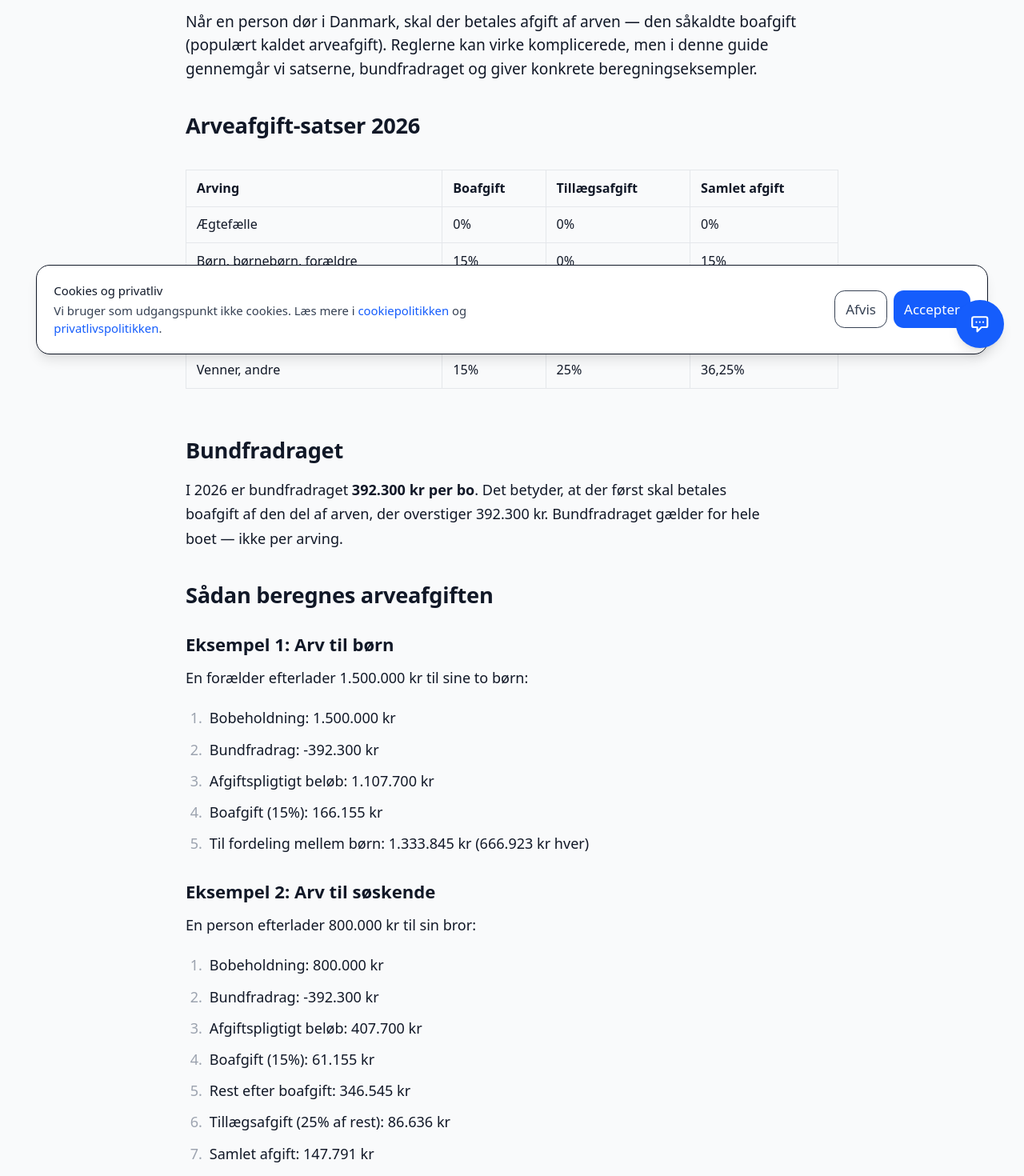
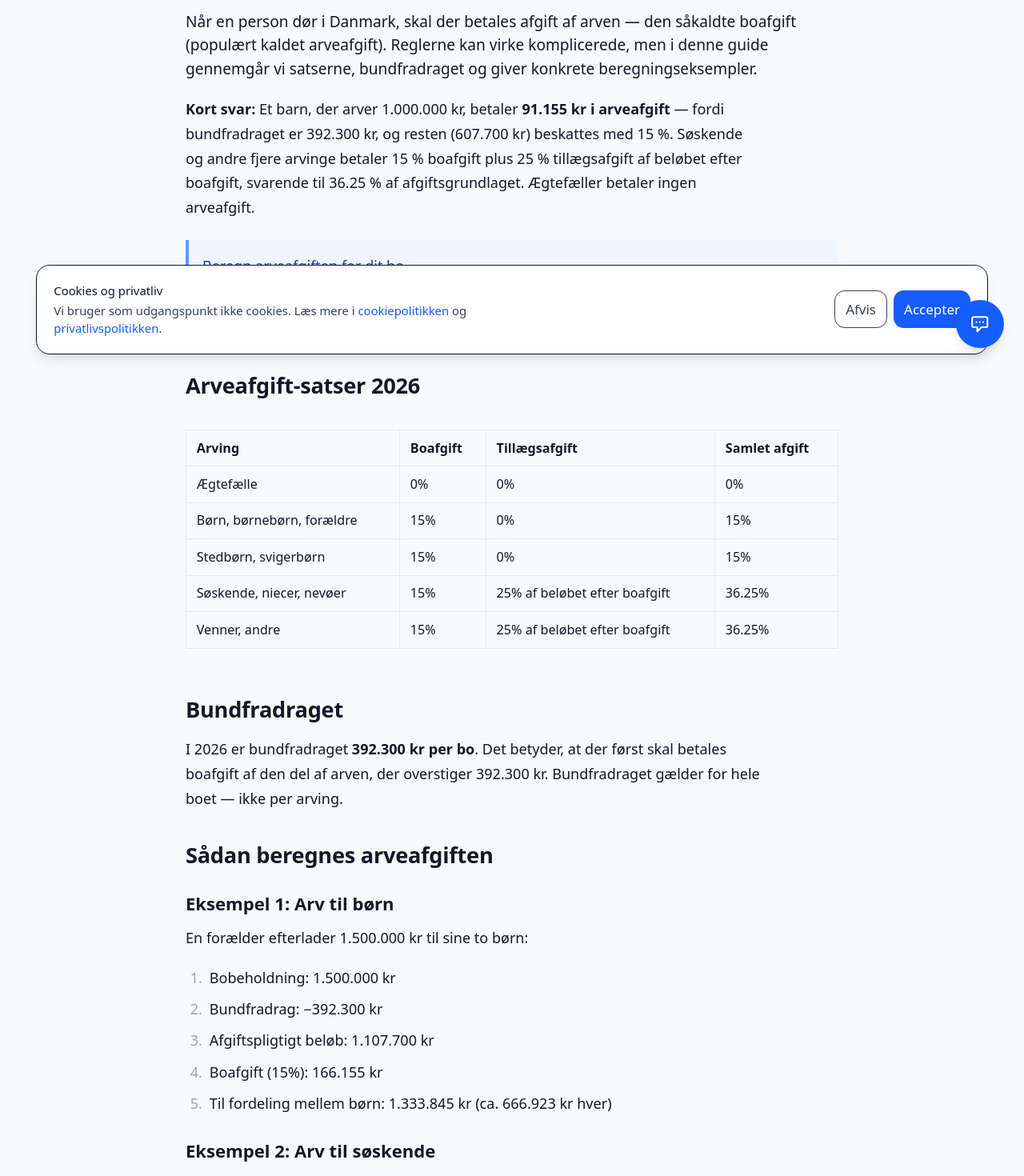
Before and after one commit to mahope/beregner-dk, a Next.js app: page /blog/arveafgift-regler-og-satser in a window 1280 px wide. Shown: the part 340-1810 px from the top of the page at 80% size. Built offline with nearby package versions, Linux system fonts and the light colour scheme.

Commit message:
Ret arveafgift-artiklens eksempel, sats-tabel og gavepåstand

```diff
--- a/src/app/arveafgift/page.tsx
+++ b/src/app/arveafgift/page.tsx
@@ -1,3 +1,4 @@
+import Link from "next/link";
 import { generatePageMetadata } from "@/lib/page-helpers";
 import { getLocale, getCurrentDomainConfig } from "@/lib/get-locale";
 import { getPageData } from "@/lib/page-data";
@@ -151,6 +152,25 @@ export default async function ArveafgiftPage() {
       )}
 
       <section className="mt-12">
+        <div className="bg-blue-50 dark:bg-blue-900/20 border-l-4 border-blue-400 p-4 not-prose">
+          <p className="font-medium text-blue-800 dark:text-blue-300">
+            Læs guiden om regler og satser
+          </p>
+          <p className="text-blue-700 dark:text-blue-400">
+            Vores{" "}
+            <Link
+              href="/blog/arveafgift-regler-og-satser"
+              className="underline font-medium"
+            >
+              guide til arveafgift
+            </Link>{" "}
+            gennemgår bundfradraget, kredsene, tillægsafgiften og to fulde regneeksempler
+            på 1.500.000 kr til børn og 800.000 kr til en søskende.
+          </p>
+        </div>
+      </section>
+
+      <section className="mt-12">
         <h2 className="text-2xl font-bold text-gray-900 mb-6">
           Ofte stillede spørgsmål om arveafgift
         </h2>
--- a/src/app/blog/arveafgift-regler-og-satser/page.tsx
+++ b/src/app/blog/arveafgift-regler-og-satser/page.tsx
@@ -2,15 +2,27 @@ import type { Metadata } from "next";
 import Link from "next/link";
 import { FAQSchema } from "@/components/StructuredData";
 import { getCurrentDomainConfig } from "@/lib/get-locale";
+import { SATSER_2026 } from "@/lib/satser-2026";
+
+const BUNDFRADRAG = SATSER_2026.arveBundfradrag;
+const BOAFGIFT_PCT = Math.round(SATSER_2026.boafgift * 100);
+const TILLAEGS_PCT = Math.round(SATSER_2026.tillaegsboafgift * 100);
+const BUND_FAEDRET = new Intl.NumberFormat("da-DK").format(BUNDFRADRAG);
+// 15 % boafgift + 25 % tillægsafgift af resten = 36,25 % af afgiftsgrundlaget
+const EFFEKTIV_PCT = Math.round(
+  (SATSER_2026.boafgift +
+    SATSER_2026.tillaegsboafgift * (1 - SATSER_2026.boafgift)) *
+    10000,
+) / 100;
 
 export async function generateMetadata(): Promise<Metadata> {
   const dc = await getCurrentDomainConfig();
   const baseUrl = dc.baseUrl;
 
   return {
-    title: "Arveafgift i Danmark: Regler, satser og eksempler",
+    title: "Arveafgift 2026: 1 mio. kr. til børn koster 91.155 kr.",
     description:
-      "Komplet guide til arveafgift (boafgift) i 2026: Bundfradrag, satser for nære og fjerne arvinger, tillægsafgift og beregningseksempler.",
+      "Arveafgift (boafgift) 2026: Et barn arver 1 mio. kr. og betaler 91.155 kr. Se bundfradrag på 392.300 kr, 15 % for nære arvinger og 36,25 % for søskende.",
     keywords: [
       "arveafgift 2026",
       "boafgift 2026",
@@ -22,8 +34,9 @@ export async function generateMetadata(): Promise<Metadata> {
       "boafgift beregning",
     ],
     openGraph: {
-      title: "Arveafgift i Danmark: Regler, satser og eksempler",
-      description: "Alt om arveafgift i 2026 — satser, bundfradrag og beregning.",
+      title: "Arveafgift 2026: 1 mio. kr. til børn koster 91.155 kr.",
+      description:
+        "Arveafgift 2026: 91.155 kr for et barn der arver 1 mio. kr. Bundfradrag, satser og to regneeksempler.",
       url: `${baseUrl}/blog/arveafgift-regler-og-satser`,
       type: "article",
       siteName: dc.siteName,
@@ -39,12 +52,15 @@ const faqItems = [
   {
     question: "Hvad er arveafgiften i Danmark i 2026?",
     answer:
-      "Boafgiften er 15% for nære arvinger (børn, børnebørn, forældre) og 15% + 25% tillægsafgift for fjerne arvinger (søskende, venner). Ægtefæller betaler ingen arveafgift.",
+      "Boafgiften er 15 % for nære arvinger (børn, børnebørn, forældre). Søskende og andre fjere arvinger betaler 15 % boafgift plus 25 % tillægsafgift af beløbet efter boafgift, svarende til 36,25 % af afgiftsgrundlaget. Ægtefæller betaler ingen arveafgift.",
   },
   {
     question: "Hvad er bundfradraget for arveafgift i 2026?",
-    answer:
-      "Bundfradraget (det afgiftsfri beløb) er 392.300 kr i 2026. Det gælder per bo, ikke per arving. Boafgift beregnes kun af beløbet over bundfradraget.",
+    answer: `Bundfradraget (det afgiftsfri beløb) er ${BUND_FAEDRET} kr i 2026. Det gælder per bo, ikke per arving. Boafgift beregnes kun af beløbet over bundfradraget.`,
+  },
+  {
+    question: "Hvad koster arveafgiften, hvis et barn arver 1.000.000 kr?",
+    answer: `Barnet arver 1.000.000 kr. Bundfradraget er ${BUND_FAEDRET} kr, så afgiftsgrundlaget er 607.700 kr. Afgiften er 15 % = 91.155 kr, og barnet modtager 908.845 kr.`,
   },
   {
     question: "Betaler ægtefæller arveafgift?",
@@ -70,7 +86,7 @@ export default function ArveafgiftGuidePage() {
         <header className="mb-8 not-prose">
           <span className="text-sm text-blue-600 dark:text-blue-400 font-medium">Arv & Økonomi</span>
           <h1 className="text-3xl md:text-4xl font-bold mt-2 text-gray-900 dark:text-white">
-            Arveafgift i Danmark: Regler, satser og eksempler
+            Arveafgift 2026: 1 mio. kr. til børn koster 91.155 kr.
           </h1>
           <div className="flex items-center gap-4 text-sm text-gray-500 dark:text-gray-400 mt-4">
             <time dateTime="2026-02-17">17. februar 2026</time>
@@ -84,6 +100,23 @@ export default function ArveafgiftGuidePage() {
           (populært kaldet arveafgift). Reglerne kan virke komplicerede, men i denne guide
           gennemgår vi satserne, bundfradraget og giver konkrete beregningseksempler.
         </p>
+
+        <p>
+          <strong>Kort svar:</strong> Et barn, der arver 1.000.000 kr, betaler{" "}
+          <strong>91.155 kr i arveafgift</strong> — fordi bundfradraget er{" "}
+          {BUND_FAEDRET} kr, og resten (607.700 kr) beskattes med {BOAFGIFT_PCT} %.
+          Søskende og andre fjere arvinge betaler {BOAFGIFT_PCT} % boafgift plus{" "}
+          {TILLAEGS_PCT} % tillægsafgift af beløbet efter boafgift, svarende til{" "}
+          {EFFEKTIV_PCT} % af afgiftsgrundlaget. Ægtefæller betaler ingen arveafgift.
+        </p>
+
+        <div className="bg-blue-50 dark:bg-blue-900/20 border-l-4 border-blue-400 p-4 my-6 not-prose">
+          <p className="font-medium text-blue-800 dark:text-blue-300">Beregn arveafgiften for dit bo</p>
+          <p className="text-blue-700 dark:text-blue-400">
+            <Link href="/arveafgift" className="underline font-medium">Arveafgift-beregneren</Link>{" "}
+            regner bundfradrag, boafgift og tillægsafgift for præcis den arvingstype, du vælger.
+          </p>
+        </div>
 
         <h2>Arveafgift-satser 2026</h2>
         <div className="overflow-x-auto">
@@ -105,27 +138,27 @@ export default function ArveafgiftGuidePage() {
               </tr>
               <tr>
                 <td>Børn, børnebørn, forældre</td>
-                <td>15%</td>
+                <td>{BOAFGIFT_PCT}%</td>
                 <td>0%</td>
-                <td>15%</td>
+                <td>{BOAFGIFT_PCT}%</td>
               </tr>
               <tr>
                 <td>Stedbørn, svigerbørn</td>
-                <td>15%</td>
+                <td>{BOAFGIFT_PCT}%</td>
                 <td>0%</td>
-                <td>15%</td>
+                <td>{BOAFGIFT_PCT}%</td>
               </tr>
               <tr>
                 <td>Søskende, niecer, nevøer</td>
-                <td>15%</td>
-                <td>25%</td>
-                <td>36,25%</td>
+                <td>{BOAFGIFT_PCT}%</td>
+                <td>{TILLAEGS_PCT}% af beløbet efter boafgift</td>
+                <td>{EFFEKTIV_PCT}%</td>
               </tr>
               <tr>
                 <td>Venner, andre</td>
-                <td>15%</td>
-                <td>25%</td>
-                <td>36,25%</td>
+                <td>{BOAFGIFT_PCT}%</td>
+                <td>{TILLAEGS_PCT}% af beløbet efter boafgift</td>
+                <td>{EFFEKTIV_PCT}%</td>
               </tr>
             </tbody>
           </table>
@@ -133,8 +166,8 @@ export default function ArveafgiftGuidePage() {
 
         <h2>Bundfradraget</h2>
         <p>
-          I 2026 er bundfradraget <strong>392.300 kr per bo</strong>. Det betyder, at der først skal
-          betales boafgift af den del af arven, der overstiger 392.300 kr. Bundfradraget gælder
+          I 2026 er bundfradraget <strong>{BUND_FAEDRET} kr per bo</strong>. Det betyder, at der først skal
+          betales boafgift af den del af arven, der overstiger {BUND_FAEDRET} kr. Bundfradraget gælder
           for hele boet — ikke per arving.
         </p>
 
@@ -145,25 +178,27 @@ export default function ArveafgiftGuidePage() {
         </p>
         <ol>
           <li>Bobeholdning: 1.500.000 kr</li>
-          <li>Bundfradrag: -392.300 kr</li>
+          <li>Bundfradrag: −{BUND_FAEDRET} kr</li>
           <li>Afgiftspligtigt beløb: 1.107.700 kr</li>
-          <li>Boafgift (15%): 166.155 kr</li>
-          <li>Til fordeling mellem børn: 1.333.845 kr (666.923 kr hver)</li>
+          <li>Boafgift ({BOAFGIFT_PCT}%): 166.155 kr</li>
+          <li>Til fordeling mellem børn: 1.333.845 kr (ca. 666.923 kr hver)</li>
         </ol>
 
         <h3>Eksempel 2: Arv til søskende</h3>
         <p>
-          En person efterlader 800.000 kr til sin bror:
+          En person efterlader 800.000 kr til sin bror. Søskende betaler boafgift{" "}
+          {BOAFGIFT_PCT} % og tillægsafgift {TILLAEGS_PCT} % af beløbet <em>efter</em> boafgift. Der
+          er intet bundfradrag for tillægsafgiften:
         </p>
         <ol>
           <li>Bobeholdning: 800.000 kr</li>
-          <li>Bundfradrag: -392.300 kr</li>
+          <li>Bundfradrag: −{BUND_FAEDRET} kr</li>
           <li>Afgiftspligtigt beløb: 407.700 kr</li>
-          <li>Boafgift (15%): 61.155 kr</li>
-          <li>Rest efter boafgift: 346.545 kr</li>
-          <li>Tillægsafgift (25% af rest): 86.636 kr</li>
-          <li>Samlet afgift: 147.791 kr</li>
-          <li>Arving modtager: 652.209 kr</li>
+          <li>Boafgift ({BOAFGIFT_PCT}%): 61.155 kr</li>
+          <li>Beløb efter boafgift: 738.845 kr</li>
+          <li>Tillægsafgift ({TILLAEGS_PCT}%): 184.711 kr</li>
+          <li>Samlet afgift: 245.866 kr</li>
+          <li>Arving modtager: 554.134 kr</li>
         </ol>
 
         <h2>Ægtefæller: Ingen arveafgift</h2>
@@ -174,7 +209,7 @@ export default function ArveafgiftGuidePage() {
 
         <h2>Gaver i levende live</h2>
         <p>
-          Du kan give afgiftsfri gaver til nære familiemedlemmer op til en vis grænse hvert år:
+          Gaver til nære familiemedlemmer kan gives afgiftsfrit op til en vis grænse hvert år:
         </p>
         <ul>
           <li><strong>Børn og børnebørn:</strong> Op til 74.100 kr/år (2026) afgiftsfrit</li>
@@ -182,7 +217,9 @@ export default function ArveafgiftGuidePage() {
           <li><strong>Ægtefæller:</strong> Ubegrænset afgiftsfrit</li>
         </ul>
         <p>
-          Gaver over disse beløb beskattes med 15% gaveafgift.
+          Gavegrænserne og reglerne for gaver <em>over</em> grænsen fastsættes af
+          Skattestyrelsen og ændrer sig ikke på samme måde som boafgiftssatserne. Tjek deres
+          side om gaveafgift, før du regner på en gave over grænsen.
         </p>
 
         <h2>Pensioner og forsikringer</h2>
```
Also changed, not shown: 2 other files (tests, documents, lock files or other folders).
